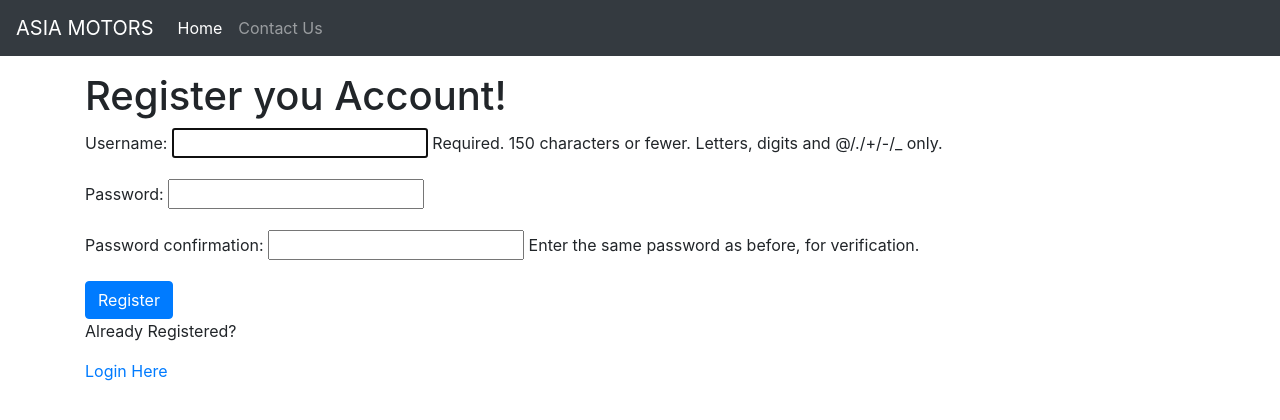
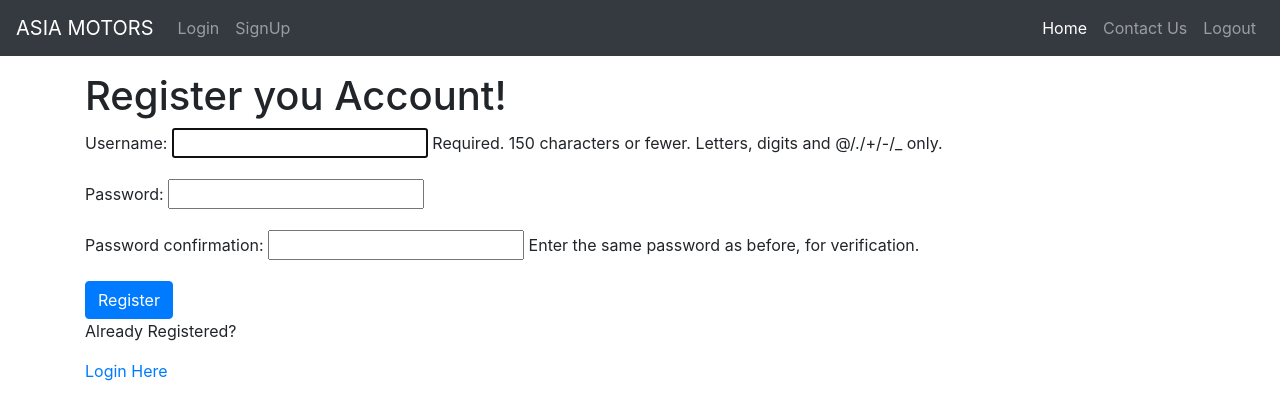
Before and after one commit to SanidiUthsari/BAD--DJANGO-PROJECT-, a Django app: a page that uses account/templates/account/header.html in a window 1280 px wide. Shown: the top 420 px of the page. Run offline with Django 4.2, Linux system fonts and the light colour scheme; some libraries are stand-ins or nearby versions.

Commit message:
Added logging and singup buttons :)

```diff
--- a/account/templates/account/header.html
+++ b/account/templates/account/header.html
@@ -1,15 +1,30 @@
 <nav class="navbar navbar-expand-lg navbar-dark bg-dark">
     <a class="navbar-brand" href="#">ASIA MOTORS</a>
-    <button class="navbar-toggler" type="button" data-toggle="collapse" data-target="#navbarNav" aria-controls="navbarNav" aria-expanded="false" aria-label="Toggle navigation">
+    <div class="mr-auto">
+        <ul class="navbar-nav">
+            <li class="nav-item">
+                <a class="nav-link" href="{% url 'account:login' %}">Login</a>
+            </li>
+            <li class="nav-item">
+                <a class="nav-link" href="{% url 'account:register' %}">SignUp</a>
+            </li>
+        </ul>
+    </div>
+    <button class="navbar-toggler" type="button" data-toggle="collapse" data-target="#navbarNav"
+            aria-controls="navbarNav" aria-expanded="false" aria-label="Toggle navigation">
         <span class="navbar-toggler-icon"></span>
     </button>
     <div class="collapse navbar-collapse" id="navbarNav">
-      <ul class="navbar-nav">
+        <ul class="navbar-nav ml-auto">
             <li class="nav-item active">
                 <a class="nav-link" href="{% url 'showroom:home_list' %}">Home</a>
             </li>
+            <!-- Add more links as needed -->
             <li class="nav-item">
                 <a class="nav-link" href="{% url 'showroom:contact' %}">Contact Us</a>
+            </li>
+            <li class="nav-item">
+                <a class="nav-link" href="{% url 'account:logout' %}">Logout</a>
             </li>
         </ul>
     </div>
```
Lines whose indentation alone changed are shown as unchanged.
